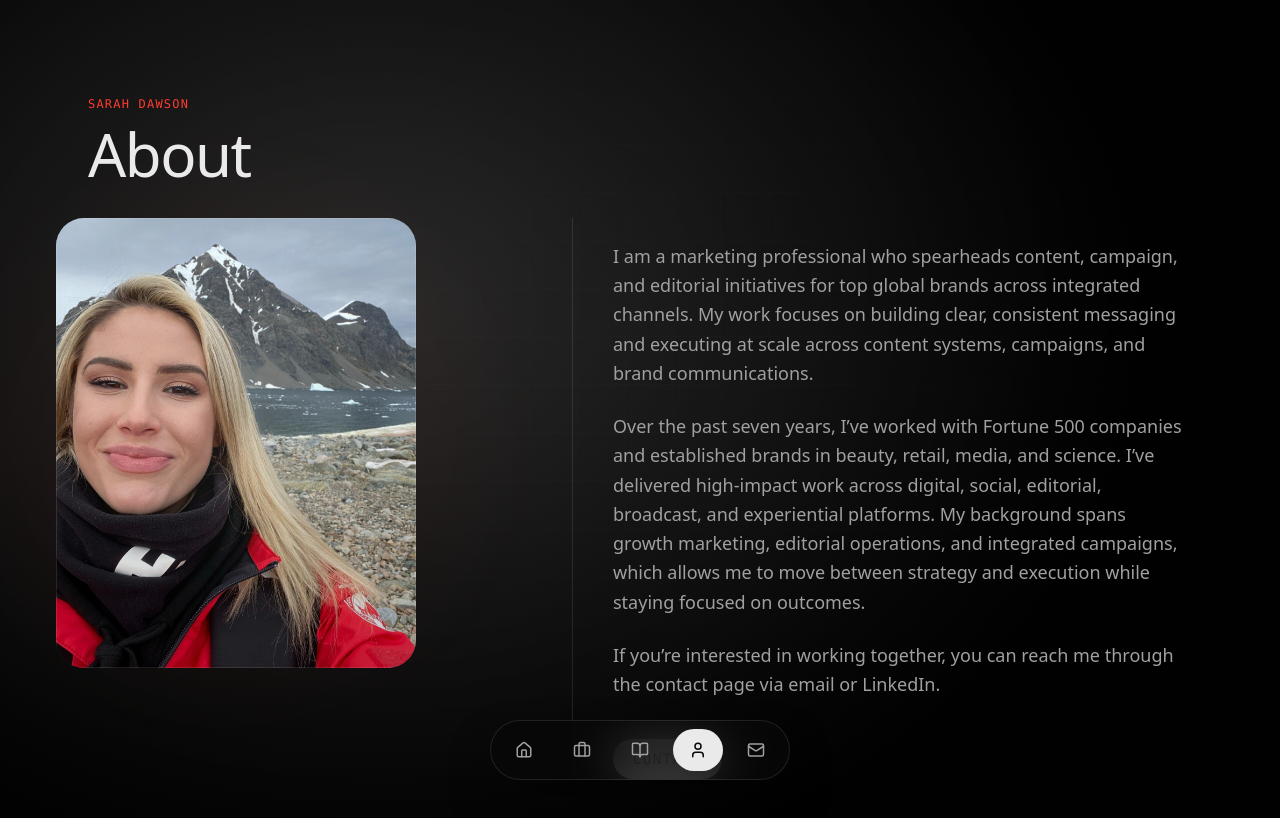
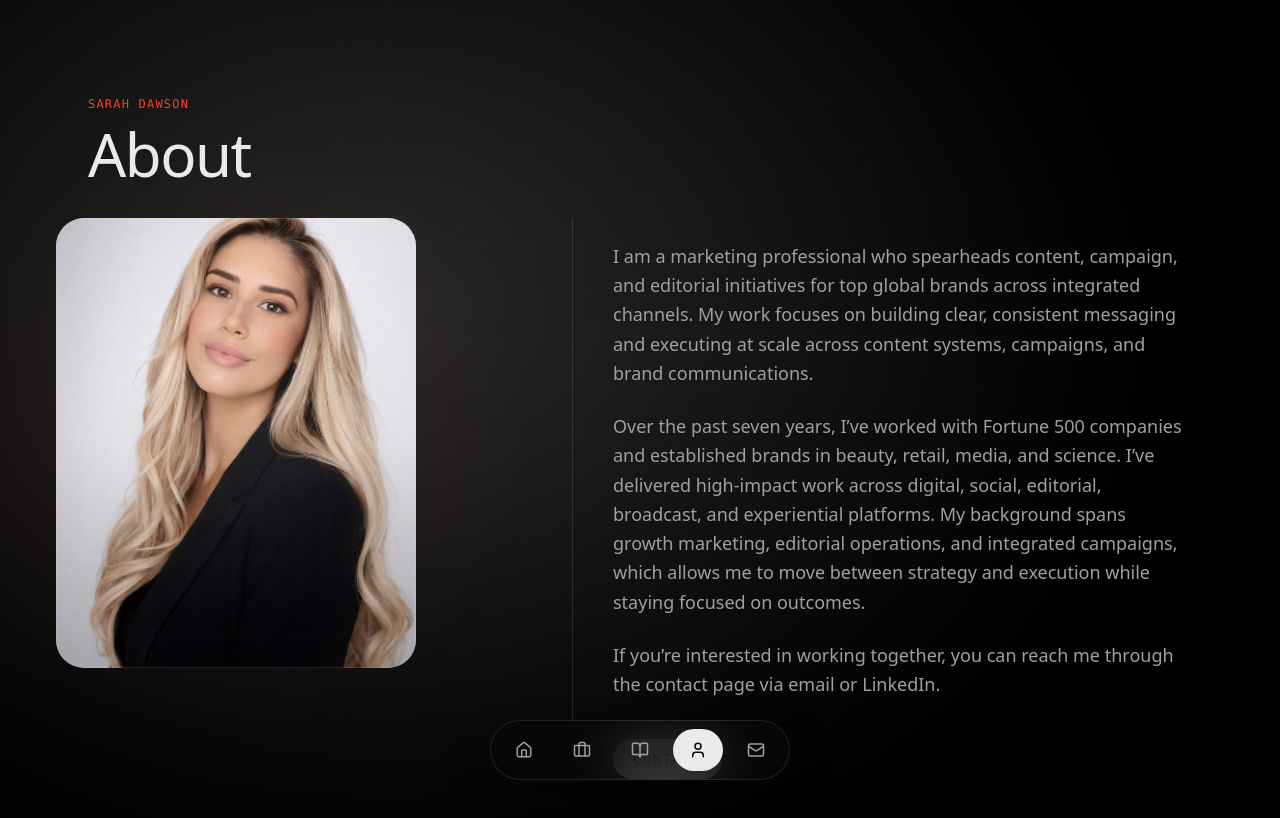
Before and after one commit to sarahsarahsarahX3/Personal-website-, a Next.js app: page /about in a window 1280 px wide. Shown: the top 818 px of the page. Built offline with nearby package versions, Linux system fonts and the light colour scheme; a web font is replaced by a local one.

Commit message:
headshot update

```diff
--- a/app/about/page.tsx
+++ b/app/about/page.tsx
@@ -99,7 +99,7 @@ export default function AboutPage() {
                                         className="relative aspect-[4/5] overflow-hidden rounded-[28px] ring-1 ring-inset ring-white/15 bg-black/20"
                                     >
                                         <Image
-                                            src="/images/IMG_8516_edited.jpg"
+                                            src="/Sarah_Headshot.jpeg"
                                             alt="Headshot of Sarah Dawson"
                                             fill
                                             sizes="(min-width: 1024px) 360px, 70vw"
```
